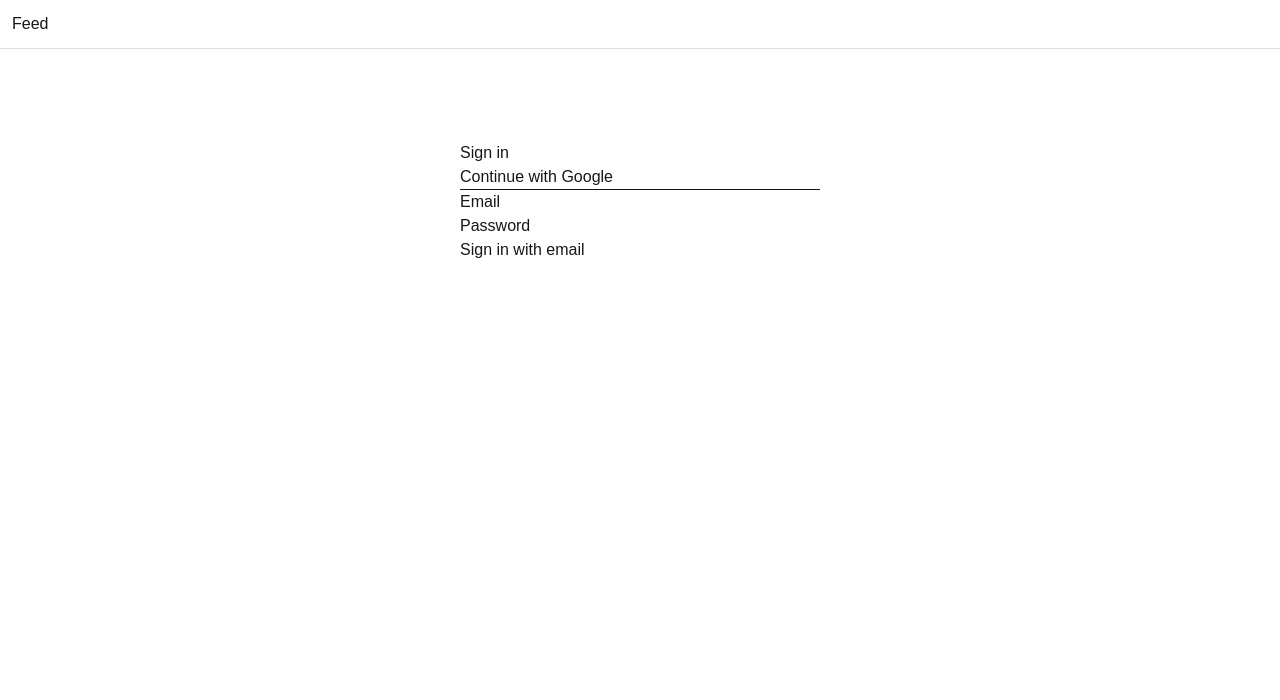
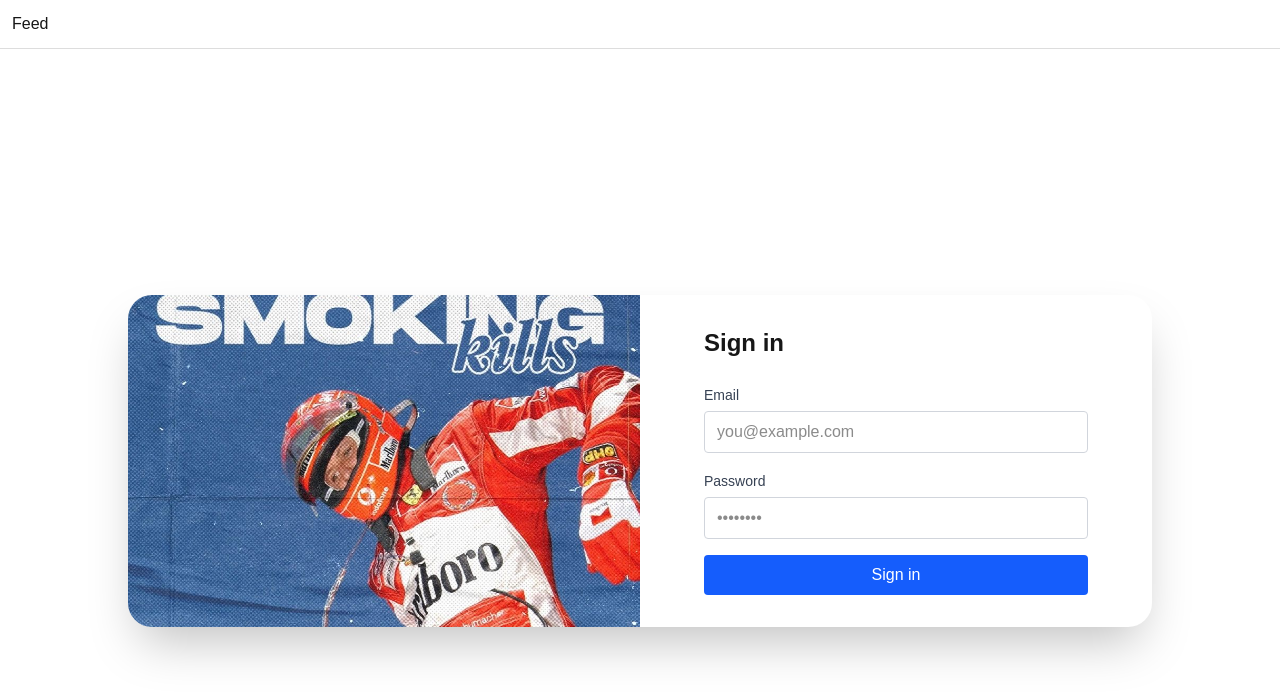
Before and after one commit to ALELOY257/mbp-project, a Next.js app in the folder frontend/: page / in a window 1280 px wide. Shown: the top 700 px of the page. Built offline with nearby package versions, Linux system fonts and the light colour scheme; no server answers; sample sign-in values are in the browser's storage.

Commit message:
update: login screen, side by side layout

```diff
--- /dev/null
+++ b/frontend/app/(auth)/a.tsx
@@ -0,0 +1,53 @@
+"use client";
+
+import { useState } from "react";
+import { signIn } from "next-auth/react";
+
+export default function LoginPage() {
+  const [email, setEmail] = useState("");
+  const [password, setPassword] = useState("");
+
+
+
+  return (
+    <div className="flex items-center justify-center h-screen p-4 gap-4">
+      <div className="bg-white rounded-lg shadow h-screen p-6 w-[70%]">
+
+      </div>
+      <div className="bg-white rounded-lg shadow h-screen p-6 w-[30%]">
+        <div className="w-[50%] mx-auto">
+          <h1 className="text-2xl font-semibold mb-6">Sign in</h1>
+
+          <form className="space-y-4">
+            <label className="block">
+              <span className="text-sm font-medium text-gray-700">Email</span>
+              <input
+                type="email"
+                value={email}
+                onChange={(e) => setEmail(e.target.value)}
+                className="mt-1 block w-full border border-gray-300 rounded px-3 py-2 focus:outline-none focus:ring-2 focus:ring-blue-400"
+                placeholder="you@example.com"
+              />
+            </label>
+
+            <label className="block">
+              <span className="text-sm font-medium text-gray-700">Password</span>
+              <input
+                type="password"
+                value={password}
+                onChange={(e) => setPassword(e.target.value)}
+                className="mt-1 block w-full border border-gray-300 rounded px-3 py-2 focus:outline-none focus:ring-2 focus:ring-blue-400"
+                placeholder="••••••••"
+              />
+            </label>
+
+            <button className="w-full bg-blue-600 text-white py-2 rounded hover:bg-blue-700">
+              Sign in
+            </button>
+          </form>
+        </div>
+      </div>
+
+    </div>
+  );
+}
--- a/frontend/app/(auth)/page.tsx
+++ b/frontend/app/(auth)/page.tsx
@@ -7,42 +7,56 @@
   const [email, setEmail] = useState("");
   const [password, setPassword] = useState("");
 
-  async function onCredentialsLogin(e: React.FormEvent) {
-    e.preventDefault();
-    await signIn("credentials", {
-      email,
-      password,
-      callbackUrl: "/feed",
-    });
-  }
+
 
   return (
-    <div style={{ maxWidth: 360, margin: "80px auto" }}>
-      <h1>Sign in</h1>
+    <div className="flex items-center justify-center min-h-screen p-4">
+      <div className="w-full max-w-5xl rounded-3xl bg-white shadow-2xl overflow-hidden">
+        <div className="grid grid-cols-1 lg:grid-cols-2">
+          {/* left card*/}
+          <div className="bg-[url('/auth-left.jpg')] bg-cover bg-center relative hidden lg:block">
 
-      <button onClick={() => signIn("google", { callbackUrl: "/feed" })}>
-        Continue with Google
-      </button>
+          </div>
+          {/*Right card*/}
+          <div className="p-8 flex items-center">
+            <div className="w-full max-w-sm mx-auto">
+              <h1 className="text-2xl font-semibold mb-6">Sign in</h1>
+              <form className="space-y-4">
+                <label className="block">
+                  <span className="text-sm font-medium text-gray-700">Email</span>
+                  <input
+                    type="email"
+                    value={email}
+                    onChange={(e) => setEmail(e.target.value)}
+                    className="mt-1 block w-full border border-gray-300 rounded px-3 py-2 focus:outline-none focus:ring-2 focus:ring-blue-400"
+                    placeholder="you@example.com"
+                  />
+                </label>
 
-      <hr />
+                <label className="block">
+                  <span className="text-sm font-medium text-gray-700">Password</span>
+                  <input
+                    type="password"
+                    value={password}
+                    onChange={(e) => setPassword(e.target.value)}
+                    className="mt-1 block w-full border border-gray-300 rounded px-3 py-2 focus:outline-none focus:ring-2 focus:ring-blue-400"
+                    placeholder="••••••••"
+                  />
+                </label>
 
-      <form onSubmit={onCredentialsLogin}>
-        <div>
-          <label>Email</label>
-          <input value={email} onChange={(e) => setEmail(e.target.value)} />
+                <button className="w-full bg-blue-600 text-white py-2 rounded hover:bg-blue-700">
+                  Sign in
+                </button>
+              </form>
+
+            </div>
+          </div>
         </div>
+      </div>
 
-        <div>
-          <label>Password</label>
-          <input
-            value={password}
-            onChange={(e) => setPassword(e.target.value)}
-            type="password"
-          />
-        </div>
 
-        <button type="submit">Sign in with email</button>
-      </form>
+
+
     </div>
   );
 }
--- a/frontend/app/page.tsx
+++ /dev/null
@@ -1,48 +0,0 @@
-"use client";
-
-import { useState } from "react";
-import { signIn } from "next-auth/react";
-
-export default function LoginPage() {
-  const [email, setEmail] = useState("");
-  const [password, setPassword] = useState("");
-
-  async function onCredentialsLogin(e: React.FormEvent) {
-    e.preventDefault();
-    await signIn("credentials", {
-      email,
-      password,
-      callbackUrl: "/feed",
-    });
-  }
-
-  return (
-    <div style={{ maxWidth: 360, margin: "80px auto" }}>
-      <h1>Sign in</h1>
-
-      <button onClick={() => signIn("google", { callbackUrl: "/feed" })}>
-        Continue with Google
-      </button>
-
-      <hr />
-
-      <form onSubmit={onCredentialsLogin}>
-        <div>
-          <label>Email</label>
-          <input value={email} onChange={(e) => setEmail(e.target.value)} />
-        </div>
-
-        <div>
-          <label>Password</label>
-          <input
-            value={password}
-            onChange={(e) => setPassword(e.target.value)}
-            type="password"
-          />
-        </div>
-
-        <button type="submit">Sign in with email</button>
-      </form>
-    </div>
-  );
-}
```
Also changed, not shown: frontend/public/auth-left.jpg (added).
